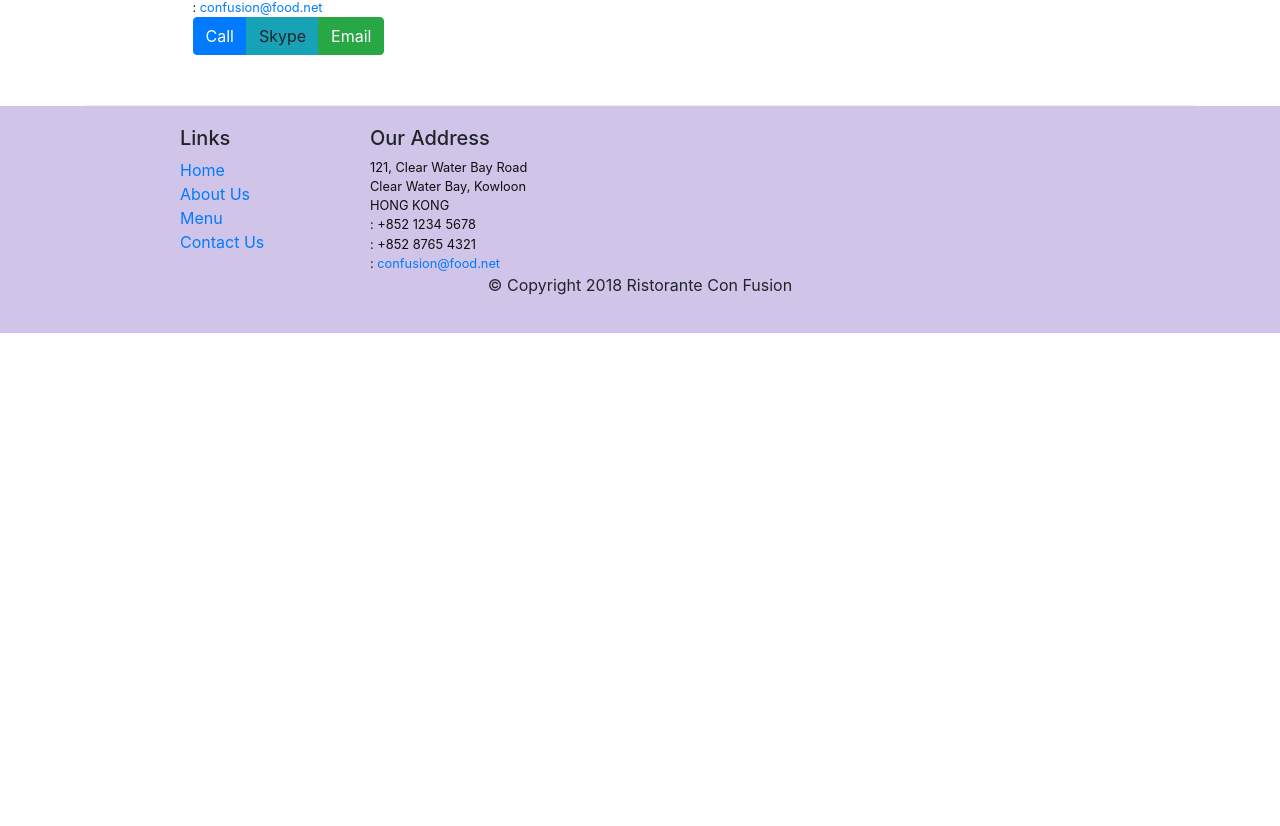
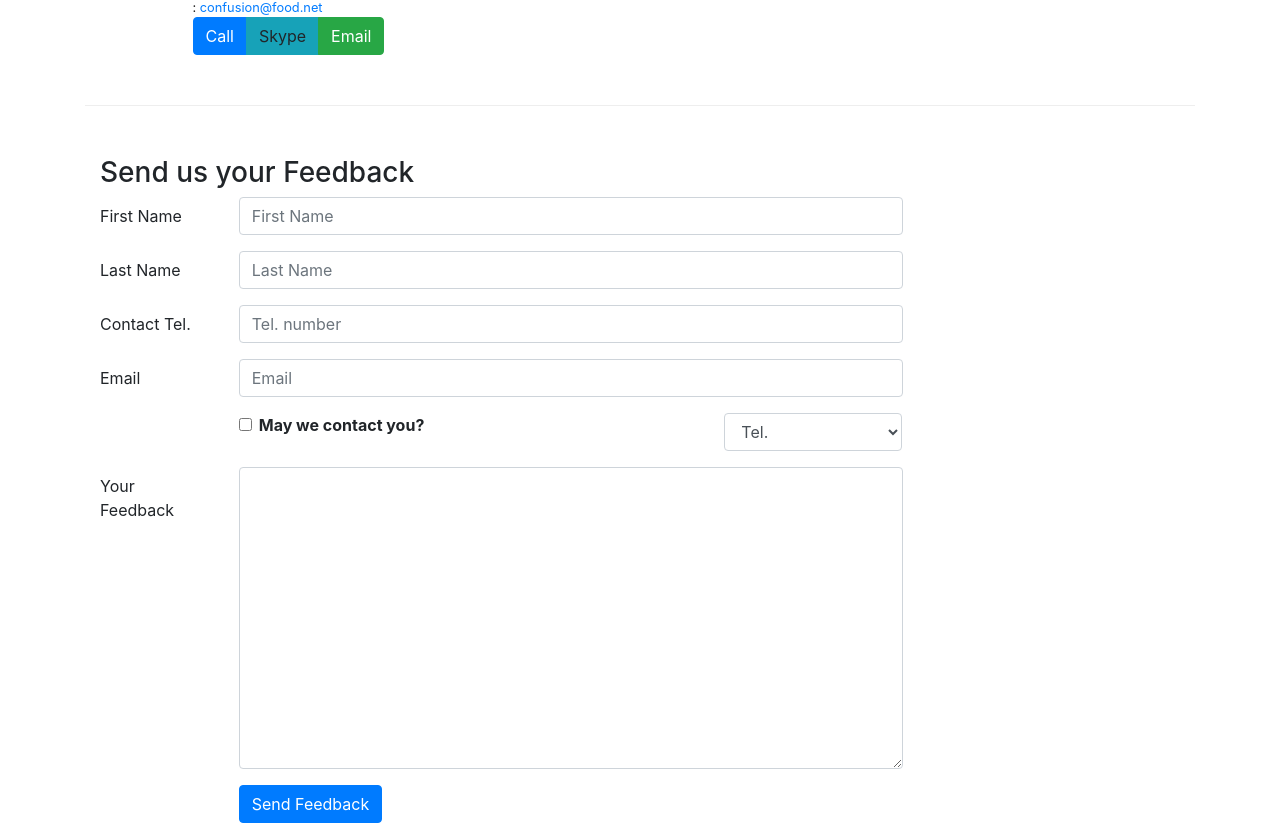
Before and after one commit to emekaokoli/confusion, a React (Create React App) app: page /contactus in a window 1280 px wide. Shown: the part 694-1520 px from the top of the page. Before the commit the page ends 1027 px from the top, so only its background shows below. Built offline with nearby package versions, Linux system fonts and the light colour scheme.

Commit message:
Controlled Forms

```diff
--- a/src/components/ContactComponent.js
+++ b/src/components/ContactComponent.js
@@ -1,8 +1,55 @@
-import React from 'react'
-import { Link } from 'react-router-dom'
-import { Breadcrumb, BreadcrumbItem } from 'reactstrap'
 
-function Contact(props) {
+import React, { Component } from 'react';
+import { Link } from 'react-router-dom';
+import {
+  Breadcrumb,
+  BreadcrumbItem,
+  Button,
+
+
+
+
+  Col, Form,
+  FormGroup,
+
+  Input, Label
+} from 'reactstrap';
+
+class Contact extends Component {
+  constructor(props) {
+    super(props)
+
+    this.state = {
+      firstname: '',
+      lastname: '',
+      telnum: '',
+      email: '',
+      agree: false,
+      contactType: 'Tel.',
+      message: '',
+    }
+
+    this.handleInputChange = this.handleInputChange.bind(this)
+    this.handleSubmit = this.handleSubmit.bind(this)
+  }
+
+  handleInputChange(event) {
+    const target = event.target
+    const value = target.type === 'checkbox' ? target.checked : target.value
+    const name = target.name
+
+    this.setState({
+      [name]: value,
+    })
+  }
+
+  handleSubmit(event) {
+    console.log('Current State is: ' + JSON.stringify(this.state))
+    alert('Current State is: ' + JSON.stringify(this.state))
+    event.preventDefault()
+  }
+
+  render() {
     return (
       <div className='container'>
         <div className='row row-content'>
@@ -63,8 +110,126 @@
             </div>
           </div>
         </div>
+        <div className='row row-content'>
+          <div className='col-12'>
+            <h3>Send us your Feedback</h3>
+          </div>
+          <div className='col-12 col-md-9'>
+            <Form onSubmit={this.handleSubmit}>
+              <FormGroup row>
+                <Label htmlFor='firstname' md={2}>
+                  First Name
+                </Label>
+                <Col md={10}>
+                  <Input
+                    type='text'
+                    id='firstname'
+                    name='firstname'
+                    placeholder='First Name'
+                    value={this.state.firstname}
+                    onChange={this.handleInputChange}
+                  />
+                </Col>
+              </FormGroup>
+              <FormGroup row>
+                <Label htmlFor='lastname' md={2}>
+                  Last Name
+                </Label>
+                <Col md={10}>
+                  <Input
+                    type='text'
+                    id='lastname'
+                    name='lastname'
+                    placeholder='Last Name'
+                    value={this.state.lastname}
+                    onChange={this.handleInputChange}
+                  />
+                </Col>
+              </FormGroup>
+              <FormGroup row>
+                <Label htmlFor='telnum' md={2}>
+                  Contact Tel.
+                </Label>
+                <Col md={10}>
+                  <Input
+                    type='tel'
+                    id='telnum'
+                    name='telnum'
+                    placeholder='Tel. number'
+                    value={this.state.telnum}
+                    onChange={this.handleInputChange}
+                  />
+                </Col>
+              </FormGroup>
+              <FormGroup row>
+                <Label htmlFor='email' md={2}>
+                  Email
+                </Label>
+                <Col md={10}>
+                  <Input
+                    type='email'
+                    id='email'
+                    name='email'
+                    placeholder='Email'
+                    value={this.state.email}
+                    onChange={this.handleInputChange}
+                  />
+                </Col>
+              </FormGroup>
+              <FormGroup row>
+                <Col md={{ size: 6, offset: 2 }}>
+                  <FormGroup check>
+                    <Label check>
+                      <Input
+                        type='checkbox'
+                        name='agree'
+                        checked={this.state.agree}
+                        onChange={this.handleInputChange}
+                      />{' '}
+                      <strong>May we contact you?</strong>
+                    </Label>
+                  </FormGroup>
+                </Col>
+                <Col md={{ size: 3, offset: 1 }}>
+                  <Input
+                    type='select'
+                    name='contactType'
+                    value={this.state.contactType}
+                    onChange={this.handleInputChange}
+                  >
+                    <option>Tel.</option>
+                    <option>Email</option>
+                  </Input>
+                </Col>
+              </FormGroup>
+              <FormGroup row>
+                <Label htmlFor='message' md={2}>
+                  Your Feedback
+                </Label>
+                <Col md={10}>
+                  <Input
+                    type='textarea'
+                    id='message'
+                    name='message'
+                    rows='12'
+                    value={this.state.message}
+                    onChange={this.handleInputChange}
+                  ></Input>
+                </Col>
+              </FormGroup>
+              <FormGroup row>
+                <Col md={{ size: 10, offset: 2 }}>
+                  <Button type='submit' color='primary'>
+                    Send Feedback
+                  </Button>
+                </Col>
+              </FormGroup>
+            </Form>
+          </div>
+        </div>
       </div>
     )
   }
+}
 
 export default Contact
```
Also changed, not shown: 1 other file (tests, documents, lock files or other folders). Lines whose indentation alone changed are shown as unchanged.
